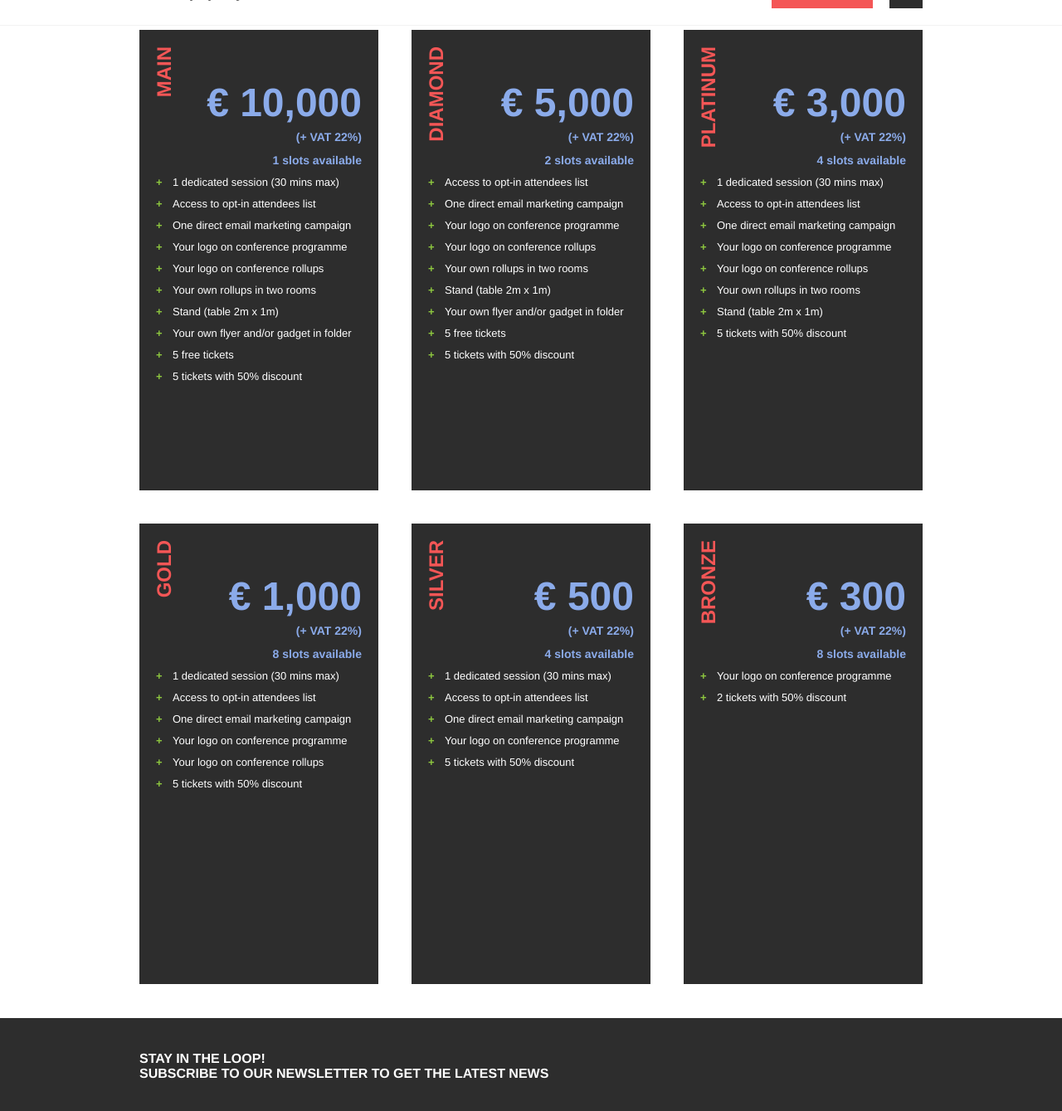
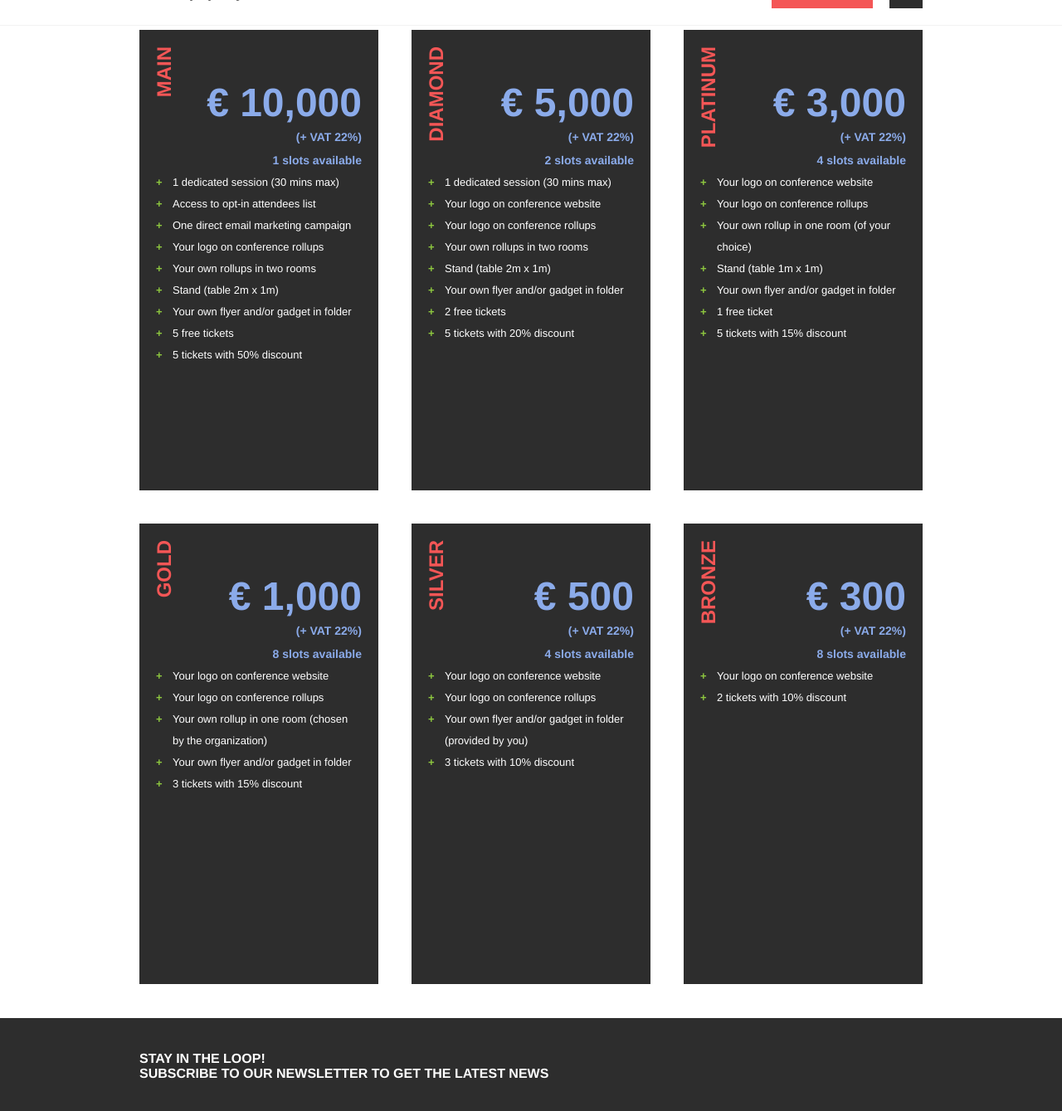
Before and after one commit to GrUSP/2017.phpday.it, a Jekyll site: the page built from sponsor.html, in a window 1280 px wide and 1400 px high, scrolled down 676 px, cut to the strip 48-1387 px from the top of the window. Shown: the whole strip at 83% size. Built offline with Jekyll 4.4.1, drawn with Linux system fonts in a browser that asks for light colours; some web fonts are replaced.

Commit message:
Fix sponsorship packages

```diff
--- a/_data/sponsors.yml
+++ b/_data/sponsors.yml
@@ -11,7 +11,6 @@ main:
     - 1 dedicated session (30 mins max)
     - Access to opt-in attendees list
     - One direct email marketing campaign
-    - Your logo on conference programme
     - Your logo on conference rollups
     - Your own rollups in two rooms
     - Stand (table 2m x 1m)
@@ -27,15 +26,14 @@ main:
 diamond:
   price: € 5,000
   offer:
-    - Access to opt-in attendees list
-    - One direct email marketing campaign
-    - Your logo on conference programme
+    - 1 dedicated session (30 mins max)
+    - Your logo on conference website
     - Your logo on conference rollups
     - Your own rollups in two rooms
     - Stand (table 2m x 1m)
     - Your own flyer and/or gadget in folder
-    - 5 free tickets
-    - 5 tickets with 50% discount
+    - 2 free tickets
+    - 5 tickets with 20% discount
   max: 2
   list:
     -
@@ -48,14 +46,13 @@ diamond:
 platinum:
   price: € 3,000
   offer:
-    - 1 dedicated session (30 mins max)
-    - Access to opt-in attendees list
-    - One direct email marketing campaign
-    - Your logo on conference programme
+    - Your logo on conference website
     - Your logo on conference rollups
-    - Your own rollups in two rooms
-    - Stand (table 2m x 1m)
-    - 5 tickets with 50% discount
+    - Your own rollup in one room (of your choice)
+    - Stand (table 1m x 1m)
+    - Your own flyer and/or gadget in folder
+    - 1 free ticket
+    - 5 tickets with 15% discount
   max: 4
   list:
     -
@@ -74,12 +71,11 @@ platinum:
 gold:
   price: € 1,000
   offer:
-    - 1 dedicated session (30 mins max)
-    - Access to opt-in attendees list
-    - One direct email marketing campaign
-    - Your logo on conference programme
+    - Your logo on conference website
     - Your logo on conference rollups
-    - 5 tickets with 50% discount
+    - Your own rollup in one room (chosen by the organization)
+    - Your own flyer and/or gadget in folder
+    - 3 tickets with 15% discount
   max: 8
   list:
     -
@@ -92,11 +88,10 @@ gold:
 silver:
   price: € 500
   offer:
-    - 1 dedicated session (30 mins max)
-    - Access to opt-in attendees list
-    - One direct email marketing campaign
-    - Your logo on conference programme
-    - 5 tickets with 50% discount
+    - Your logo on conference website
+    - Your logo on conference rollups
+    - Your own flyer and/or gadget in folder (provided by you)
+    - 3 tickets with 10% discount
   max: 4
   list:
     -
@@ -106,6 +101,6 @@ silver:
 bronze:
   price: € 300
   offer:
-    - Your logo on conference programme
-    - 2 tickets with 50% discount
+    - Your logo on conference website
+    - 2 tickets with 10% discount
   max: 8
```
